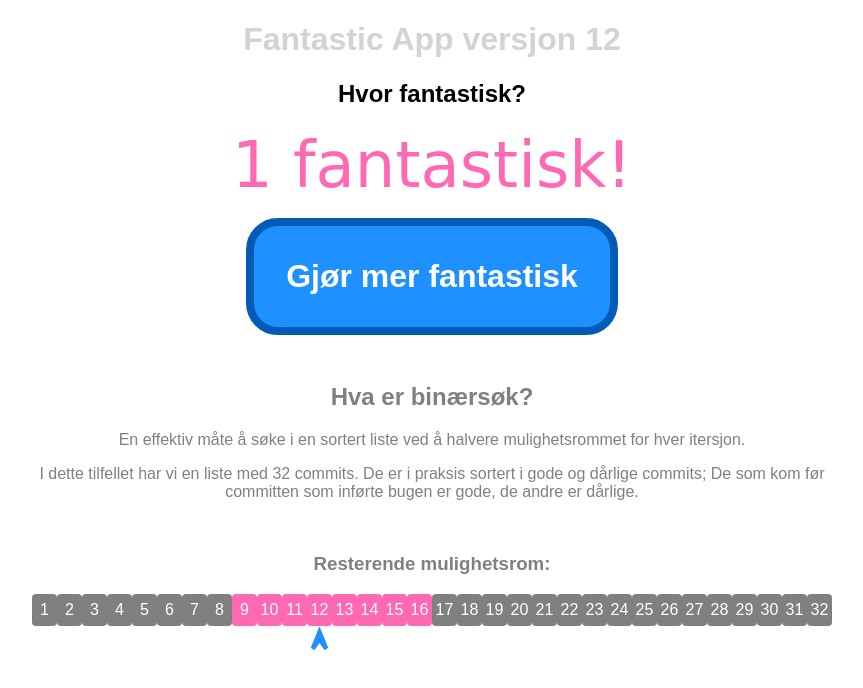
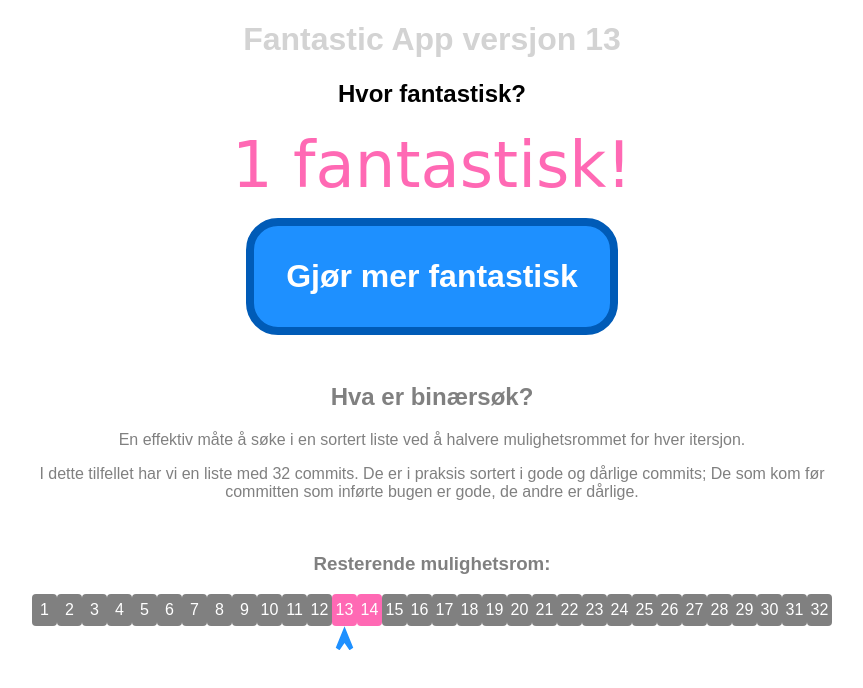
Before and after one commit to sGrevling/bisect_demo, a React app: page / in a window 1280 px wide. Shown: the top 688 px of the page, without its empty margins (208-1071 px from the left). Built offline with nearby package versions, Linux system fonts and the light colour scheme.

Commit message:
V13
(cherry picked from commit eb6c269b402e5f6552e4ba7dc6b43927db96b35d)
(cherry picked from commit 4c512bc2bf1cbe47dcd25f397a0ba42a29e48329)

```diff
--- a/src/App.js
+++ b/src/App.js
@@ -3,8 +3,8 @@ import {BinarySearch} from "./BinarySearch";
 
 function App() {
     const [fantastic, setFantastic] = useState(1);
-    const version = 12;
-    const buttonBug = null;
+    const version = 13;
+    const buttonBug = '🐛';
 
     return (
         <div id="app">
```
